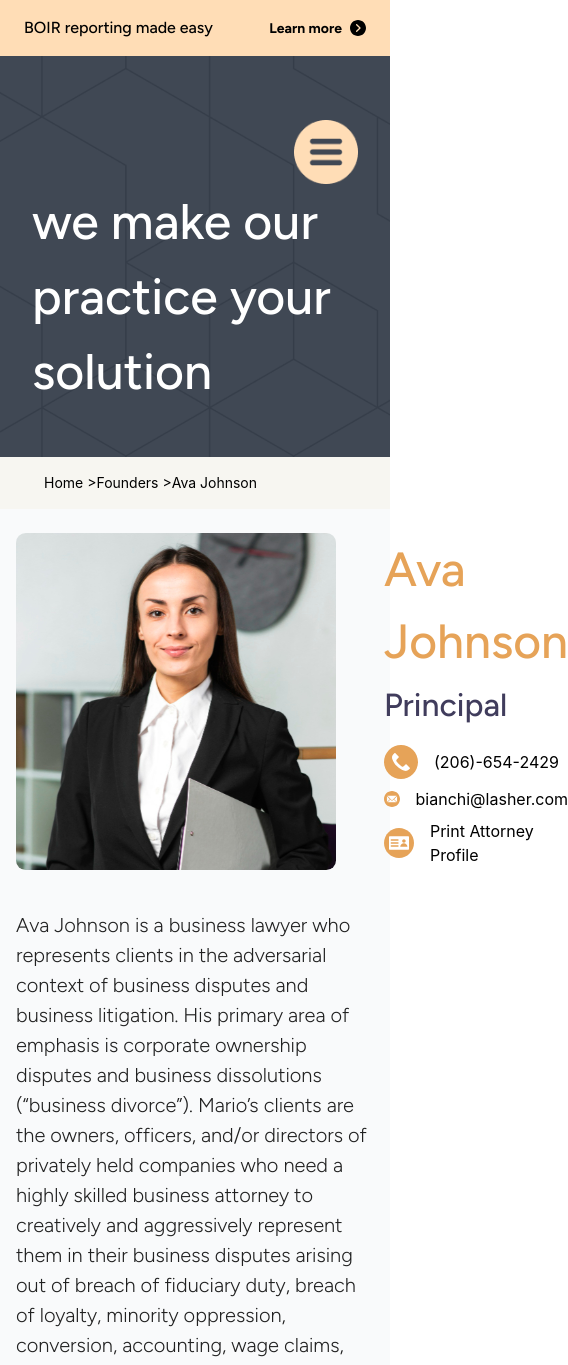
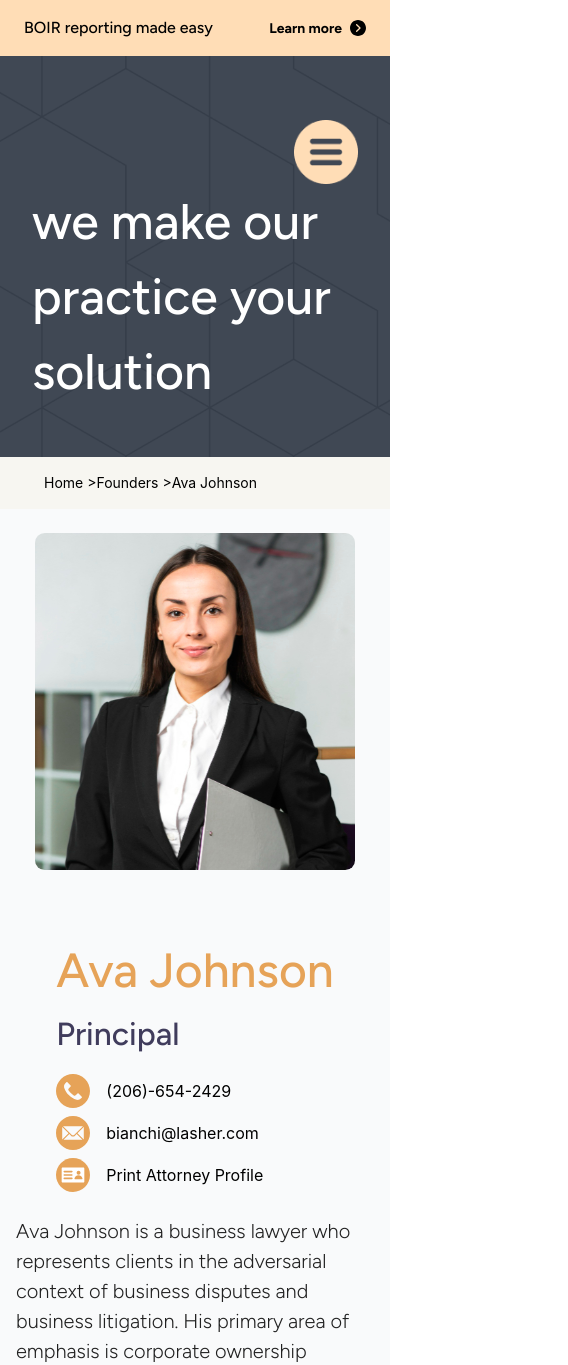
Before and after one commit to Abheerajput/rkllwa, a React (Create React App) app: page /profile in a window 390 px wide. Shown: the top 1365 px of the page, 568 px wide, since content can reach past the window. Built offline with nearby package versions, Linux system fonts and the light colour scheme; the HTML template or start-up script is replaced by a standard one; a web font is replaced by a local one.

Commit message:
personal Profile

```diff
--- a/src/Components/Profile.jsx
+++ b/src/Components/Profile.jsx
@@ -37,7 +37,7 @@ const ProfileCard = () => {
       <div className="bg-gray-50 grid grid-cols-2 xs:flex xs:flex-col md:flex md:flex-col sm:p-10">
         {/* Profile Section */}
         <div>
-          <div className="flex px-4 mt-[24px] gap-12 items-start md:items-center">
+          <div className="flex xs:flex-col md:flex-col xs:items-center md:items-center px-4 mt-[24px] gap-12 items-start ">
             <img
               src={profile}
               alt="Ava Johnson"
```
